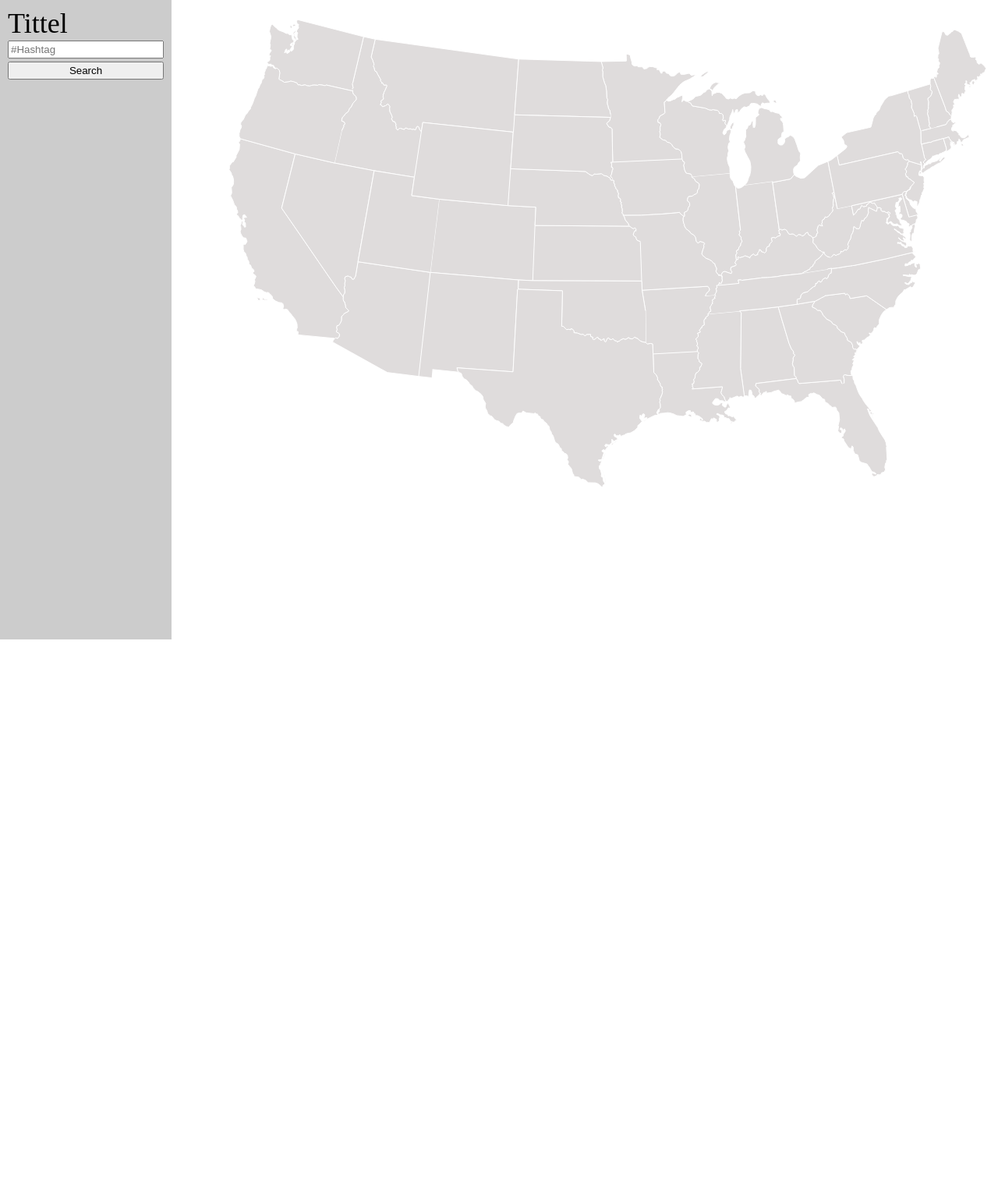
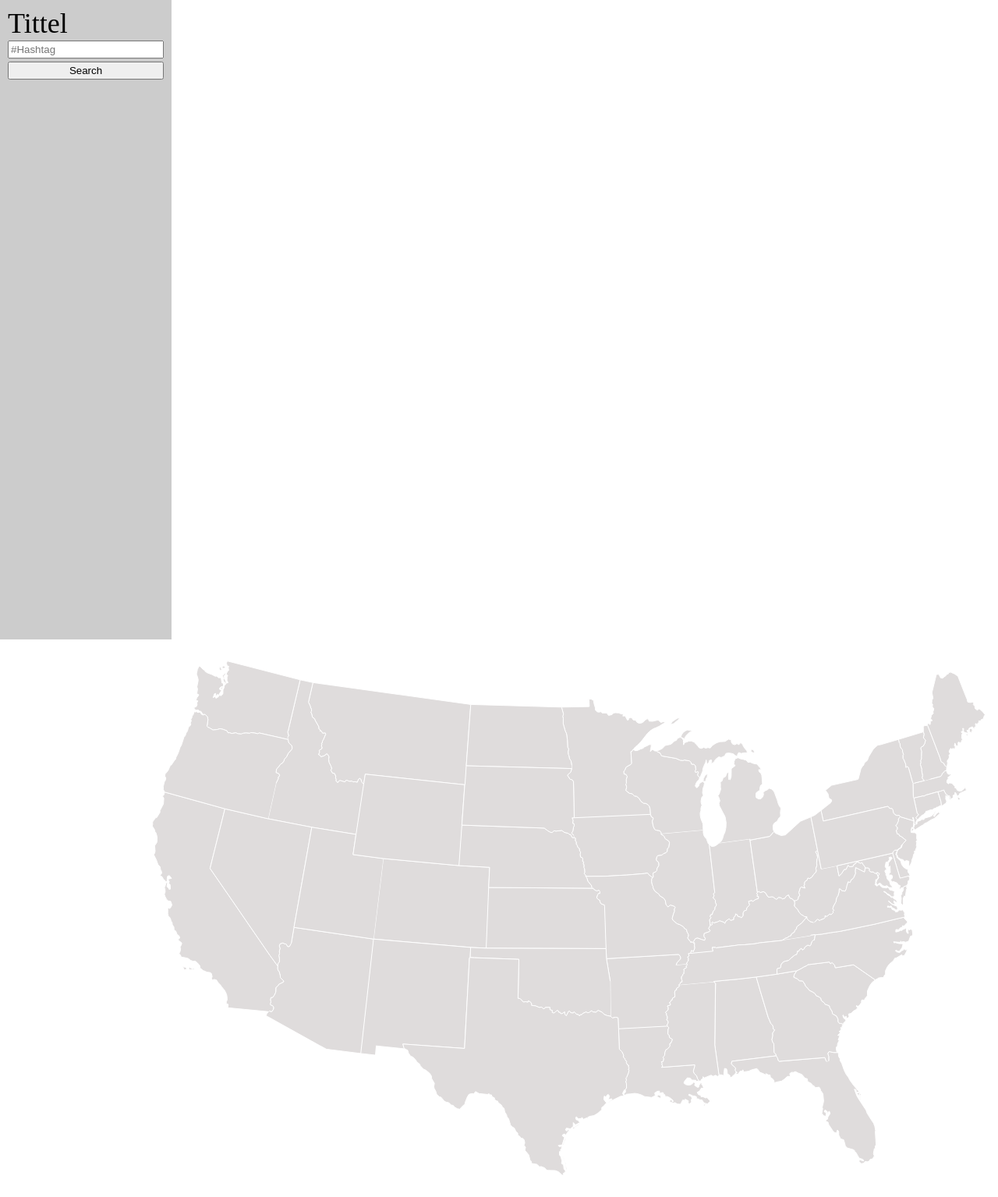
Before and after one commit to freva/TwitterSentiment, a Django app: page / in a window 1280 px wide. Shown: the whole page at 78% size. Before the commit the page ends 820 px from the top, so only its background shows below. Run offline with Django 3.2, Linux system fonts and the light colour scheme; some libraries are stand-ins or nearby versions.

Commit message:
Made the map bigger

```diff
--- a/TwitterSentiment/static/styles/main.css
+++ b/TwitterSentiment/static/styles/main.css
@@ -26,5 +26,5 @@ h1 {
 
 #map {
 	float:right;
-	width:1000px;
+	width:1100px;
 }
```
